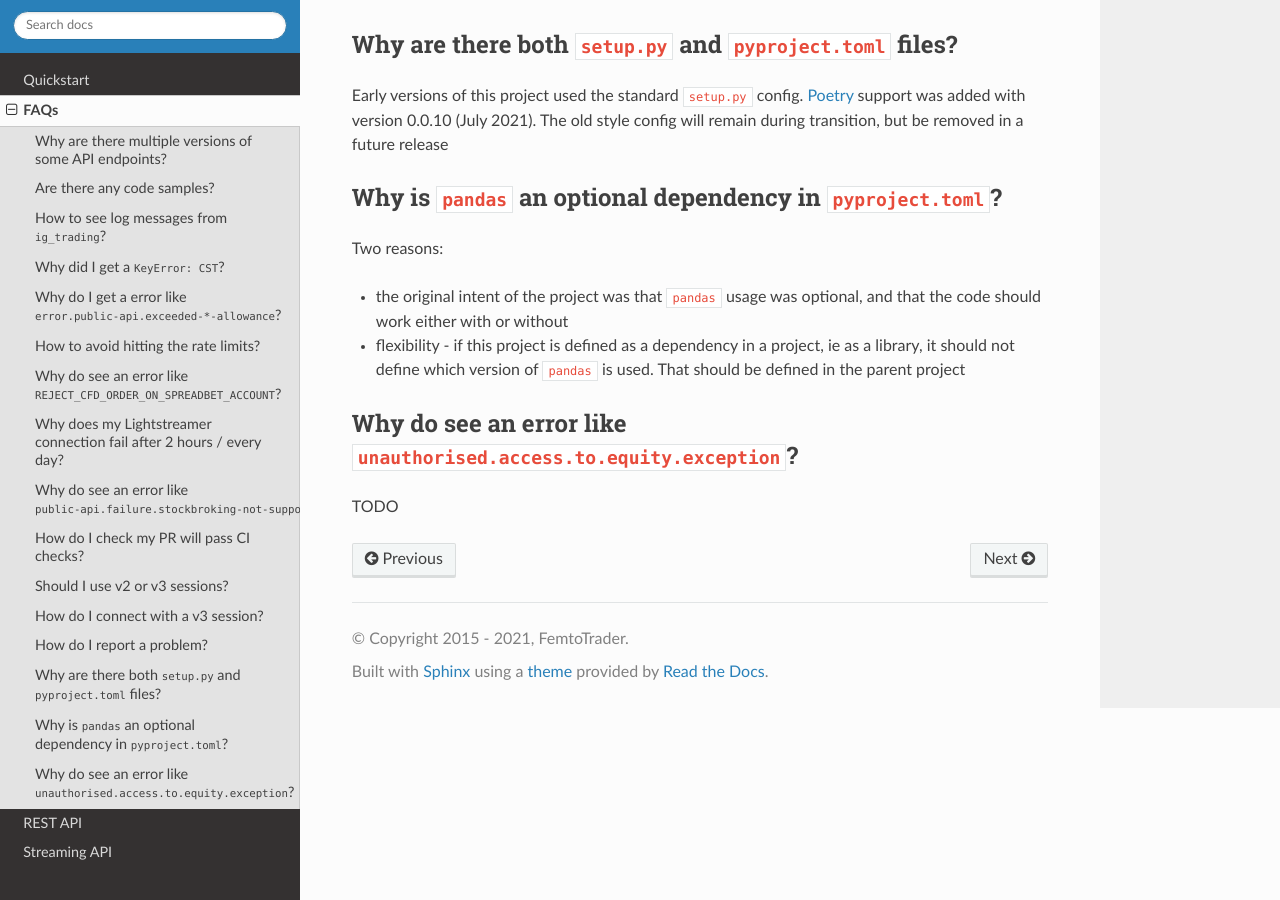
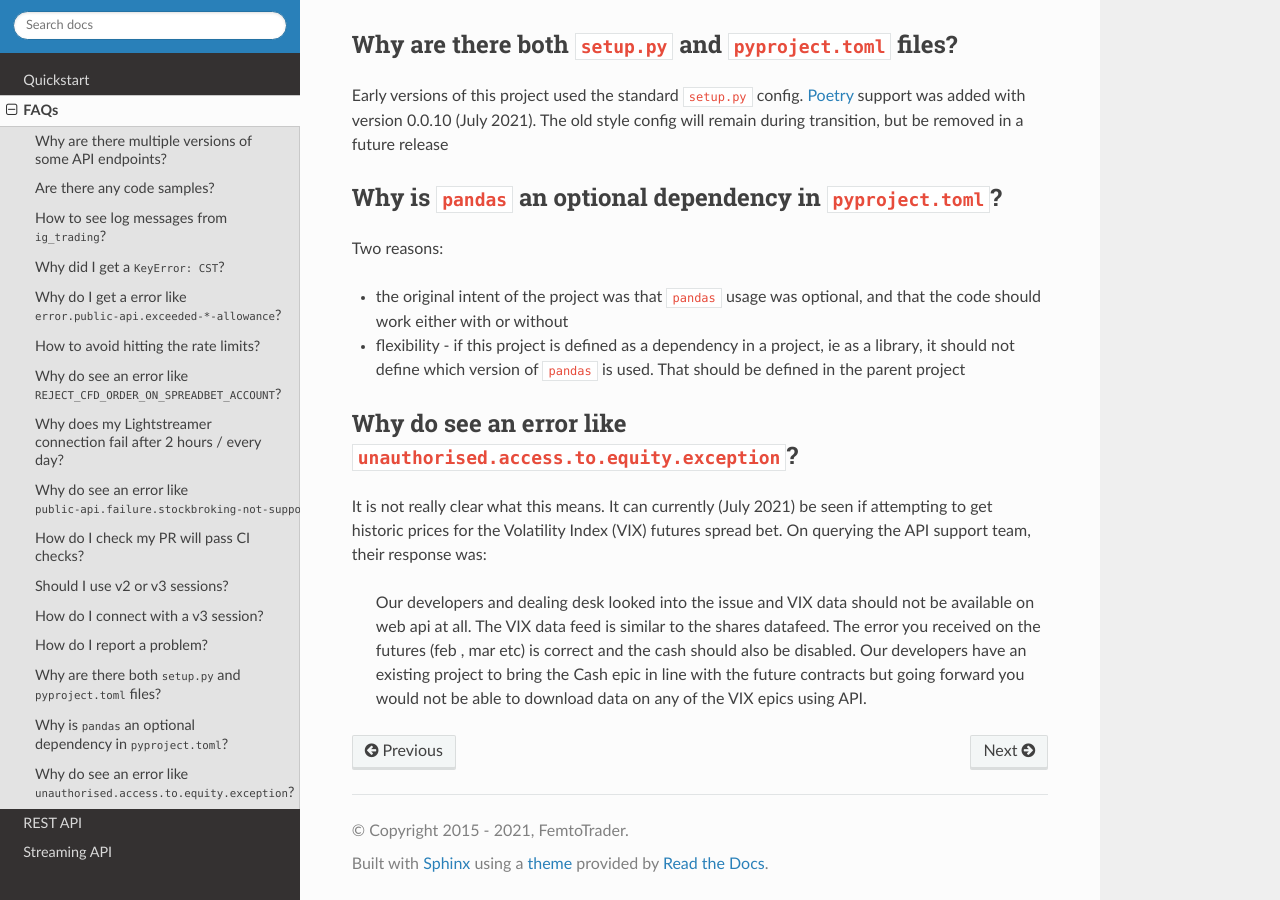
Before and after one commit to ig-python/trading-ig, a Sphinx documentation site: the page built from docs/source/faq.rst, in a window 1280 px wide and 900 px high, scrolled down 5113 px. Built offline with Sphinx 7.4.7 and the Read the Docs theme 2.0.0, drawn with Linux system fonts in a browser that asks for light colours.

Commit message:
faq updated

```diff
--- a/docs/source/faq.rst
+++ b/docs/source/faq.rst
@@ -240,4 +240,13 @@ Two reasons:
 
 Why do see an error like ``unauthorised.access.to.equity.exception``?
 ---------------------------------------------------------------------
-TODO
+
+It is not really clear what this means. It can currently (July 2021) be seen if attempting to
+get historic prices for the Volatility Index (VIX) futures spread bet. On querying the API support
+team, their response was:
+
+    Our developers and dealing desk looked into the issue and  VIX data should not be available on web api at all.
+    The VIX data feed is similar to the shares datafeed. The error you received on the futures (feb , mar etc)
+    is correct and the cash should also be disabled. Our developers have an existing project to bring the Cash
+    epic in line with the future contracts but going forward you would not be able to download data on any of the
+    VIX epics using API.
```
